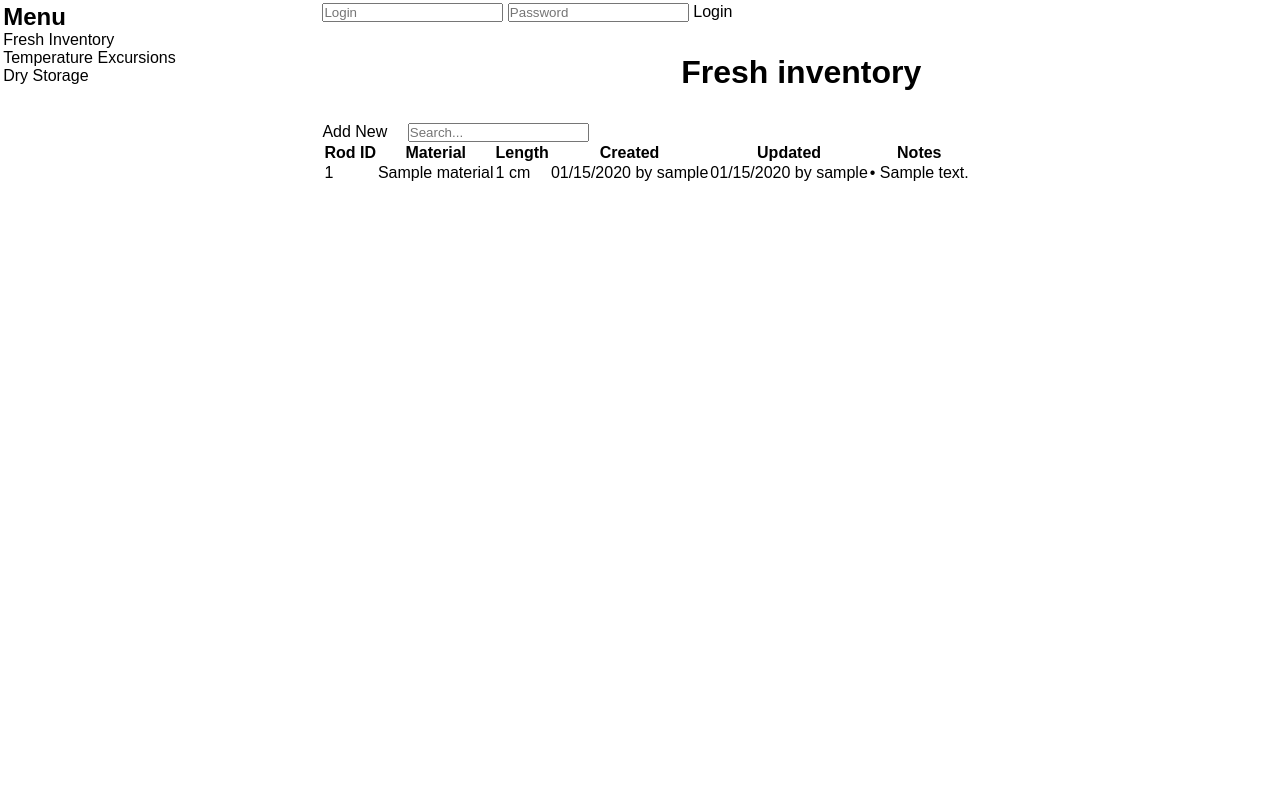
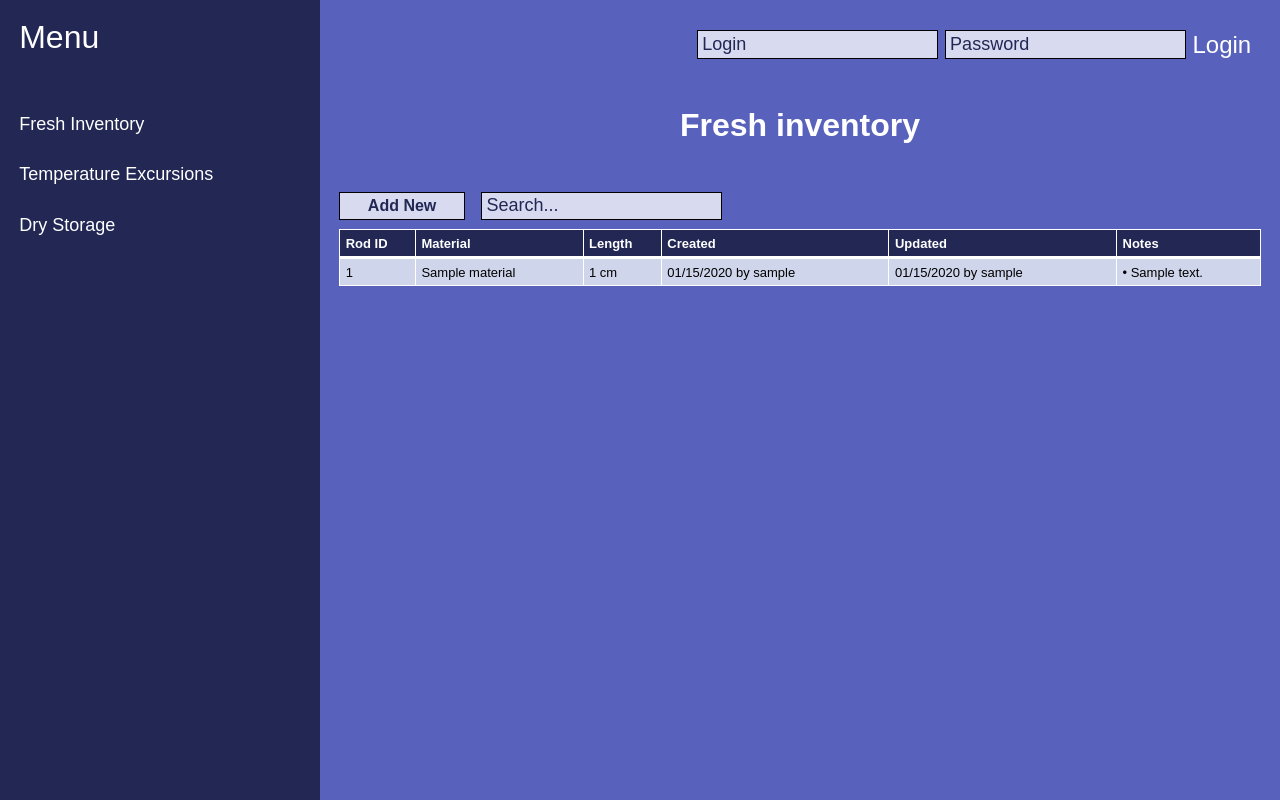
Before and after one commit to Nilumilak/Fuel_Rod_DB, a Django app: page / in a window 1280 px wide. Run offline with Django 4.2, Linux system fonts and the light colour scheme; tables that the repository leaves empty hold one stand-in row (values such as "Sample post").

Commit message:
Added more CSS

```diff
--- a/Fuel_Rod_DB/static/styles/style.css
+++ b/Fuel_Rod_DB/static/styles/style.css
@@ -2,24 +2,126 @@
     margin: 0;
     padding: 0;
     text-decoration: none;
-    color: black;
-    font-family: Arial, Helvetica, sans-serif
+    vertical-align: middle;
+    color: white;
+    font-family: Arial, Helvetica, sans-serif;
+}
+
+body, html {
+    height: 100%;
 }
 
 .container {
-    margin-top: 0.2em;
-    margin-left: 0.2em;
+    min-height: 100%;
+    position: relative;
     display: grid;
     grid-template-columns: 1fr 3fr;
     grid-template-rows: auto;
 }
 
+.login-bar {
+    padding: 3%;
+    padding-bottom: 0;
+    text-align: right;
+    font-size: x-large;
+}
+
+.login-bar span {
+    padding-right: 4%;
+    color: rgb(34, 39, 84);
+}
+
 .container main h1 {
-    margin: 1em 1em;
+    margin: 5%;
     text-align: center;
 }
 
 .container main form {
     margin-left: 1em;
-    display: inline-block;
 }
+
+.side-bar {
+    background-color: rgb(34, 39, 84);
+}
+
+.side-bar-text {
+    padding: 6% 5% 1% 6%;
+}
+
+.side-bar-text p {
+    font-size: large;
+    padding-bottom: 10%;
+}
+
+.side-bar-text p:first-child {
+    font-size: xx-large;
+    padding-bottom: 20%;
+}
+
+main {
+    background-color: rgb(88, 98, 188);
+}
+
+.rod-table {
+    margin: 1% 2% 8em 2%;
+}
+
+.control-panel {
+    display: flex;
+    align-items: center;
+}
+
+.add-button {
+    padding: 0.25em 3% 0.25em 3%;
+    border: 1px solid black;
+    color: rgb(34, 39, 84);
+    font-weight: bolder;
+    background-color: rgb(216, 218, 240);
+}
+
+input {
+    color: rgb(34, 39, 84);
+    background-color: rgb(216, 218, 240);
+    border: 1px solid black;
+    outline: none;
+}
+
+input[type=text] {
+    box-sizing: border-box;
+    padding: 0.15em;
+    padding-left: 0.25em;
+    font-size: large;
+}
+
+::placeholder {
+    color: rgb(34, 39, 84);
+}
+
+table {
+    margin-top: 1%;
+    width: 100%;
+}
+
+table, th, td {
+    border: 1px solid white;
+    border-collapse: collapse;
+}
+
+th, td {
+    font-size: small;
+    text-align: left;
+    padding: 0.6%;
+}
+
+th {
+    border-bottom: 3px solid white;
+    background-color: rgb(34, 39, 84);
+}
+
+td, td p {
+    color: black;
+}
+
+tr:nth-child(even) {background-color: rgb(207, 213, 234);}
+
+tr:nth-child(odd) {background-color: rgb(233, 235, 245);}
--- a/Fuel_Rod_DB/templates/head.html
+++ b/Fuel_Rod_DB/templates/head.html
@@ -1,12 +1,12 @@
-<div>
+<div class="login-bar">
     {% if request.user.is_authenticated %}
     <span>
         {{request.user.username}}
     </span>
     <a href="">Logout</a>
     {% else %}
-    <input type="search" name="search" placeholder="Login">
-    <input type="search" name="search" placeholder="Password">
+    <input type="text" name="search" placeholder="Login">
+    <input type="text" name="search" placeholder="Password">
     <a href="" type="button">Login</a>
     {% endif %}
 </div>
--- a/Fuel_Rod_DB/templates/main.html
+++ b/Fuel_Rod_DB/templates/main.html
@@ -15,7 +15,7 @@
 
     <div class="container">
 
-        <aside>
+        <aside class="side-bar">
             {% include 'sidebar.html' %}
         </aside>
 
@@ -27,15 +27,16 @@
 
             <h1>Fresh inventory</h1>
 
-            <a href={% block button %}{% endblock %} type="button">Add New</a>
-            <form action="" method="get">
-                <input type="search" name="search" placeholder="Search...">
-            </form>
-
-            <section>
+            <div class="rod-table">
+                <div class="control-panel">
+                    <a class="add-button" href="{% block button %}{% endblock %}" type="button">Add New</a>
+                    <form action="" method="get">
+                        <input type="text" name="search" placeholder="Search...">
+                    </form>
+                </div>
                 {% block content %}
                 {% endblock %}
-            </section>
+            </div>
         </main>
     </div>
 </body>
--- a/Fuel_Rod_DB/templates/sidebar.html
+++ b/Fuel_Rod_DB/templates/sidebar.html
@@ -1,5 +1,7 @@
-<h1>Menu</h1>
 
-<p><a href="{% url 'fresh_inventory:table' %}">Fresh Inventory</a></p>
-<p><a href="">Temperature Excursions</a></p>
-<p><a href="">Dry Storage</a></p>
+<div class="side-bar-text">
+    <p>Menu</p>
+    <p><a href="{% url 'fresh_inventory:table' %}">Fresh Inventory</a></p>
+    <p><a href="">Temperature Excursions</a></p>
+    <p><a href="">Dry Storage</a></p>
+</div>
```
